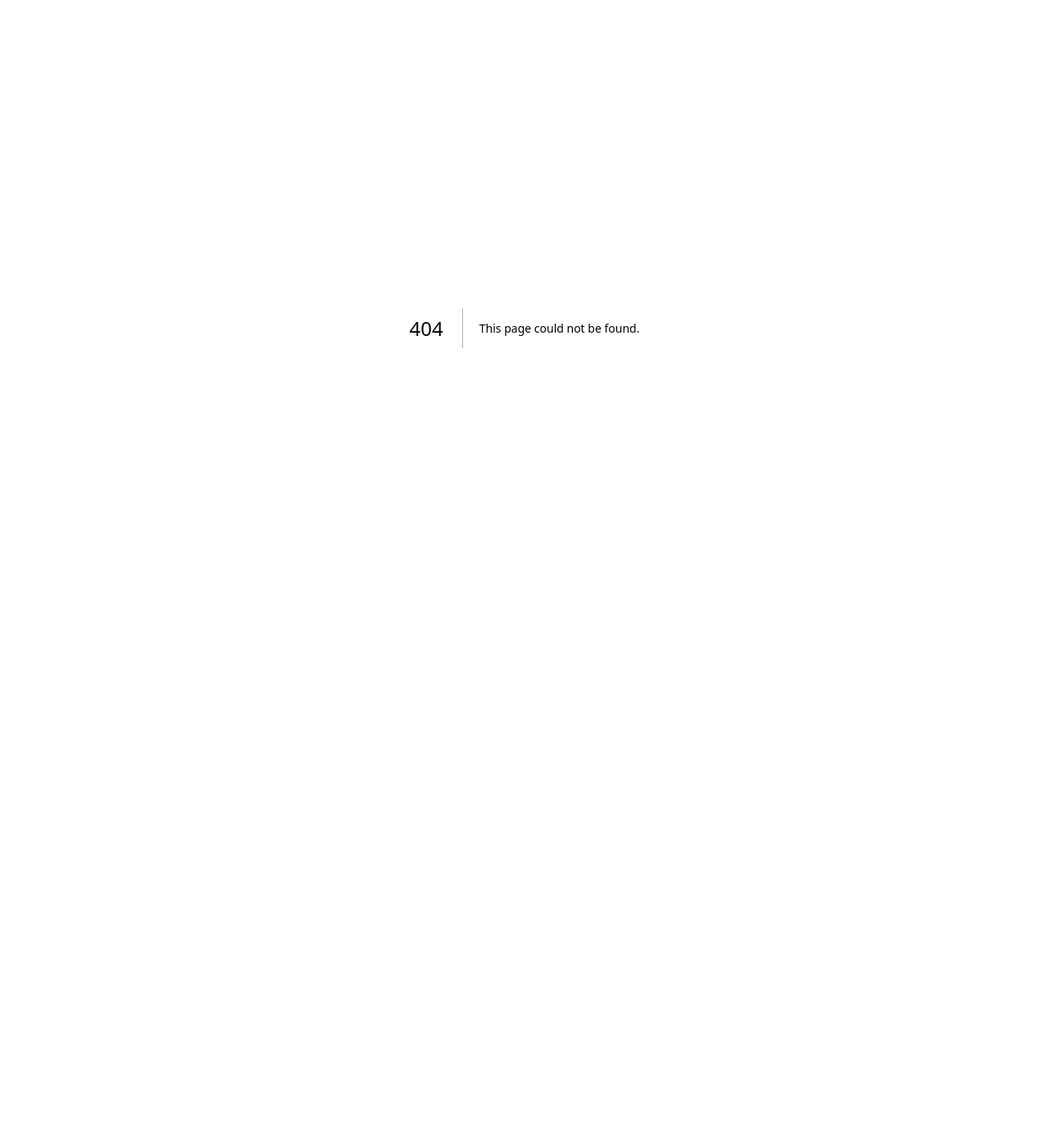
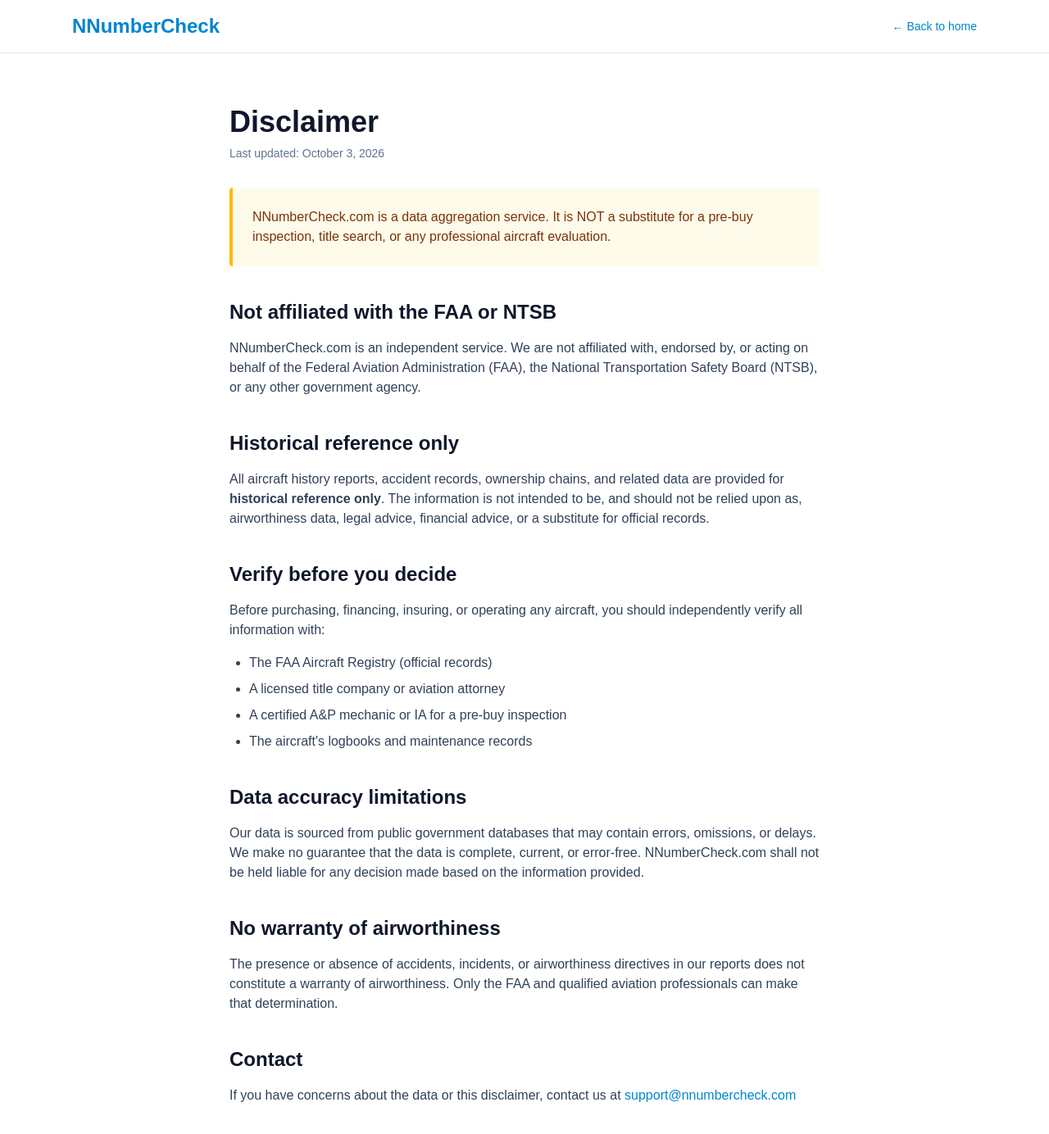
Before and after one commit to devsecsuite-rgb/nnumbercheck-v2, a Next.js app: page /disclaimer in a window 1280 px wide. Before the commit this address had no page. Shown: the top 1384 px of the page at 82% size. Before the commit the page ends 800 px from the top, so only its background shows below. Built offline with nearby package versions, Linux system fonts and the light colour scheme.

Commit message:
Create page.tsx

```diff
--- /dev/null
+++ b/app/disclaimer/page.tsx
@@ -0,0 +1,45 @@
+import Link from 'next/link';
+import type { Metadata } from 'next';
+
+export const metadata: Metadata = {
+  title: 'Disclaimer — NNumberCheck',
+  description: 'Important disclaimers about the data provided by NNumberCheck.com.',
+};
+
+export default function DisclaimerPage() {
+  return (
+    <div className="min-h-screen bg-white text-slate-900">
+      <header className="border-b border-slate-200 bg-white">
+        <div className="max-w-6xl mx-auto px-6 py-4 flex items-center justify-between">
+          <Link href="/" className="text-2xl font-bold text-sky-600">NNumberCheck</Link>
+          <Link href="/" className="text-sm font-medium text-sky-600 hover:underline">← Back to home</Link>
+        </div>
+      </header>
+      <article className="max-w-3xl mx-auto px-6 py-16">
+        <h1 className="text-4xl font-bold">Disclaimer</h1>
+        <p className="mt-2 text-sm text-slate-500">Last updated: October 3, 2026</p>
+        <div className="mt-8 bg-amber-50 border-l-4 border-amber-400 p-6 rounded">
+          <p className="text-amber-900 font-medium">NNumberCheck.com is a data aggregation service. It is NOT a substitute for a pre-buy inspection, title search, or any professional aircraft evaluation.</p>
+        </div>
+        <h2 className="mt-10 text-2xl font-bold">Not affiliated with the FAA or NTSB</h2>
+        <p className="mt-4 text-slate-700">NNumberCheck.com is an independent service. We are not affiliated with, endorsed by, or acting on behalf of the Federal Aviation Administration (FAA), the National Transportation Safety Board (NTSB), or any other government agency.</p>
+        <h2 className="mt-10 text-2xl font-bold">Historical reference only</h2>
+        <p className="mt-4 text-slate-700">All aircraft history reports, accident records, ownership chains, and related data are provided for <strong>historical reference only</strong>. The information is not intended to be, and should not be relied upon as, airworthiness data, legal advice, financial advice, or a substitute for official records.</p>
+        <h2 className="mt-10 text-2xl font-bold">Verify before you decide</h2>
+        <p className="mt-4 text-slate-700">Before purchasing, financing, insuring, or operating any aircraft, you should independently verify all information with:</p>
+        <ul className="mt-4 space-y-2 text-slate-700 list-disc pl-6">
+          <li>The FAA Aircraft Registry (official records)</li>
+          <li>A licensed title company or aviation attorney</li>
+          <li>A certified A&amp;P mechanic or IA for a pre-buy inspection</li>
+          <li>The aircraft&apos;s logbooks and maintenance records</li>
+        </ul>
+        <h2 className="mt-10 text-2xl font-bold">Data accuracy limitations</h2>
+        <p className="mt-4 text-slate-700">Our data is sourced from public government databases that may contain errors, omissions, or delays. We make no guarantee that the data is complete, current, or error-free. NNumberCheck.com shall not be held liable for any decision made based on the information provided.</p>
+        <h2 className="mt-10 text-2xl font-bold">No warranty of airworthiness</h2>
+        <p className="mt-4 text-slate-700">The presence or absence of accidents, incidents, or airworthiness directives in our reports does not constitute a warranty of airworthiness. Only the FAA and qualified aviation professionals can make that determination.</p>
+        <h2 className="mt-10 text-2xl font-bold">Contact</h2>
+        <p className="mt-4 text-slate-700">If you have concerns about the data or this disclaimer, contact us at <a href="mailto:support@nnumbercheck.com" className="text-sky-600 hover:underline">support@nnumbercheck.com</a></p>
+      </article>
+    </div>
+  );
+}
```
